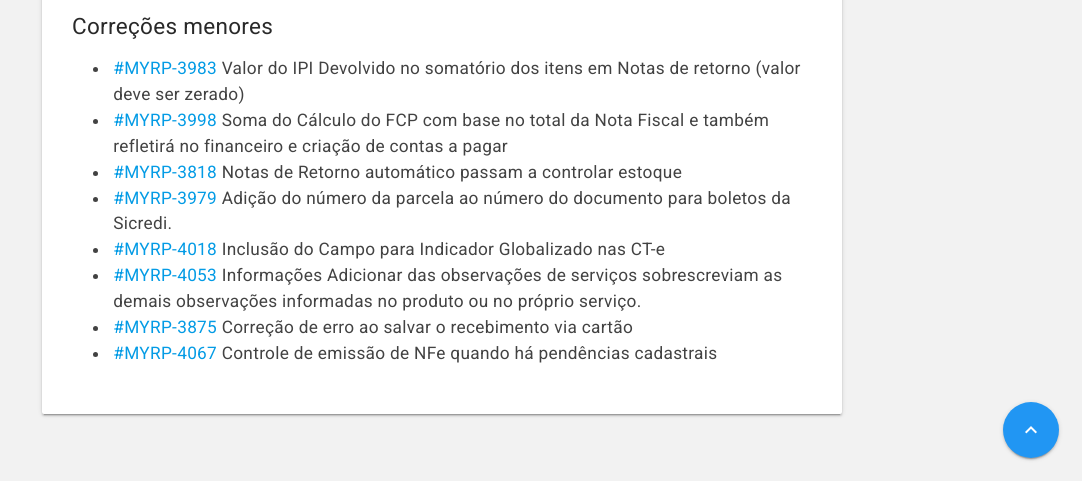
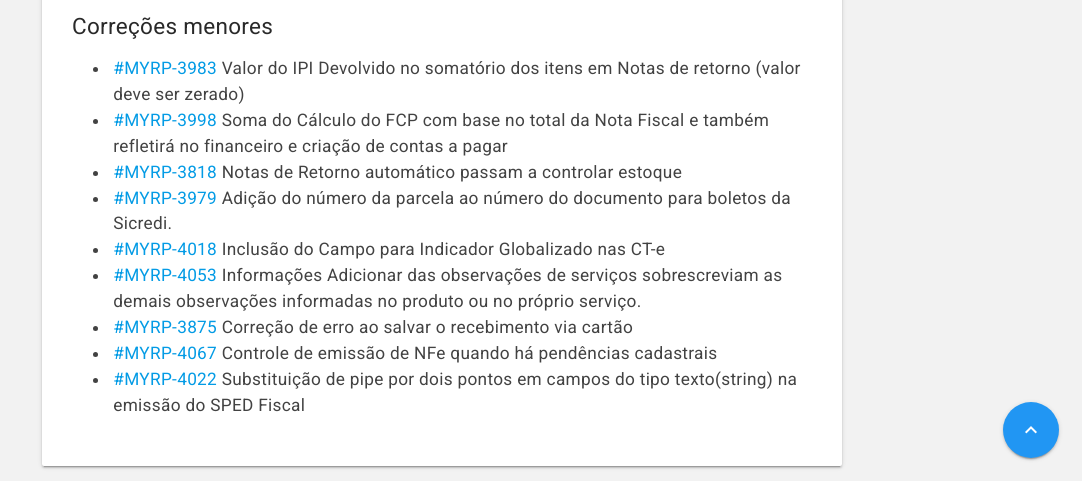
Before and after one commit to myrp-maicon/changelog-myrp, a Jekyll site: the page built from docs/myrp/19.04.01.md, in a window 1280 px wide and 900 px high, scrolled down 2561 px, cut to the strip 419-900 px from the top of the window. Shown: the whole strip, without its empty margins (198-1280 px from the left). Built offline with Jekyll 4.4.1, drawn with Linux system fonts in a browser that asks for light colours; nearby versions of some CDN libraries; our own code applies the rules of GitHub Pages for plain Markdown files; the repository's description, which GitHub fills in, is left out.

Commit message:
MYRP-4022 - Substituição de pipe por dois pontos
MYRP-4022 - Substituição de pipe por dois pontos em campos do tipo texto(string) na emissão do SPED Fiscal

```diff
--- a/docs/myrp/19.04.01.md
+++ b/docs/myrp/19.04.01.md
@@ -35,3 +35,4 @@
 * [#MYRP-4053](https://devmyrp.atlassian.net/browse/MYRP-4053) Informações Adicionar das observações de serviços sobrescreviam as demais observações informadas no produto ou no próprio serviço.
 * [#MYRP-3875](https://devmyrp.atlassian.net/browse/MYRP-3875) Correção de erro ao salvar o recebimento via cartão
 * [#MYRP-4067](https://devmyrp.atlassian.net/browse/MYRP-4067) Controle de emissão de NFe quando há pendências cadastrais
+* [#MYRP-4022](https://devmyrp.atlassian.net/browse/MYRP-4022) Substituição de pipe por dois pontos em campos do tipo texto(string) na emissão do SPED Fiscal
```
